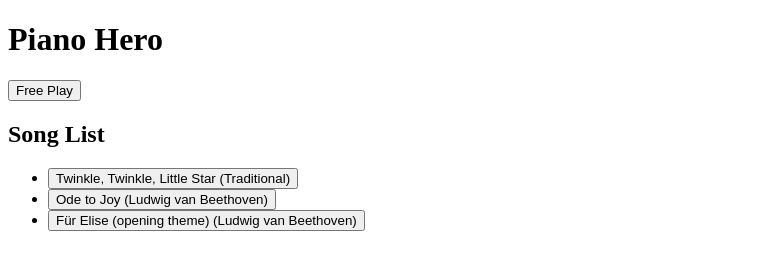
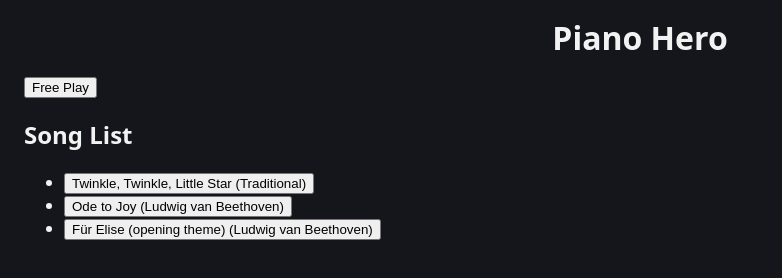
Before and after one commit to mariano-fu/pianoTrainer, a plain HTML site: page index.html in a window 1280 px wide. Shown: the whole page, without its empty margins (0-782 px from the left). Drawn offline with Linux system fonts and the light colour scheme.

Commit message:
setup dark theme and page layout

```diff
--- a/css/style.css
+++ b/css/style.css
@@ -1,3 +1,39 @@
+:root {
+    --bg: #14161c;
+    --panel: #1e212b;
+    --text: #f2f2f2;
+    --muted: #9aa0ad;
+    --accent: #E8431A;
+    --pressed: #3fa7d6;
+    --wrong: #b00020;
+    --white-w: 60px;
+    --white-h: 180px;
+    --black-w: 36px;
+    --black-h: 110px;
+}
+
+body {
+    margin: 0;
+    background-color: var(--bg);
+    color: var(--text);
+    font-family: system-ui, sans-serif;
+}
+
+header {
+    padding: 16px;
+    text-align: center;
+}
+
+header h1 {
+    margin: 0;
+    font-size: 2rem;
+}
+
+main {
+    padding: 0 24px 24px;
+}
+
+
 #keyboard {
     display: flex;
 }
```
